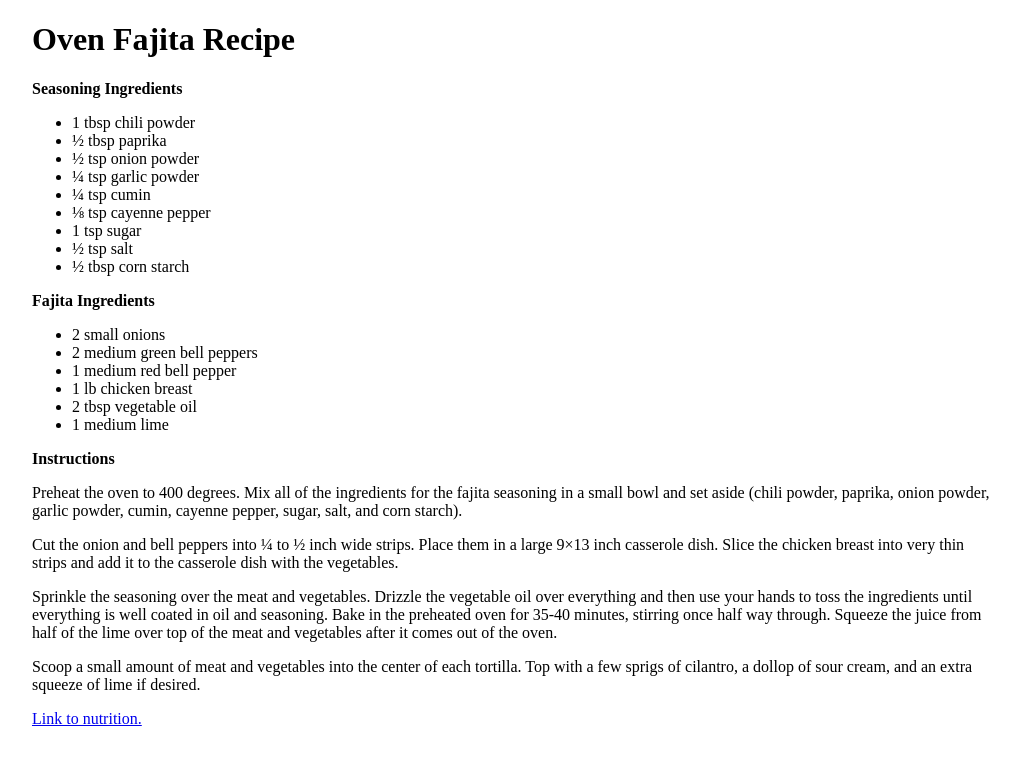
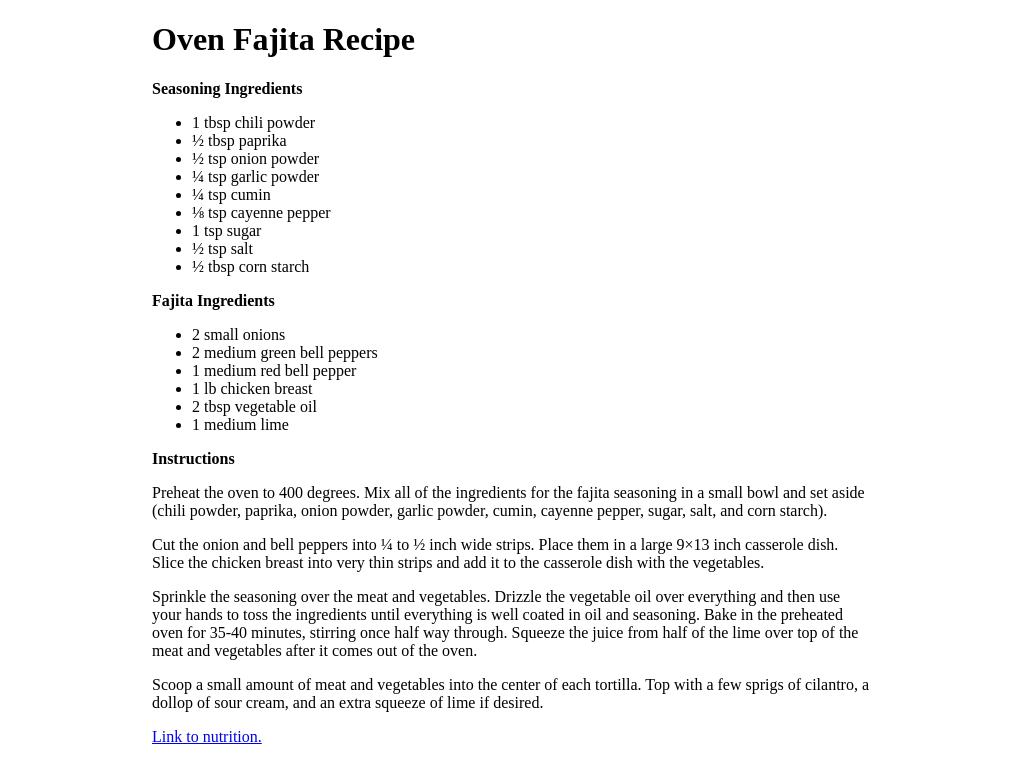
Before and after one commit to adamhammes/old-site, a Jekyll site: the page built from _posts/2015-01-07-oven-baked-fajitas.md, in a window 1280 px wide. Shown: the top 783 px of the page, without its empty margins (128-1148 px from the left). Built offline with Jekyll 4.4.1, drawn with Linux system fonts in a browser that asks for light colours.

Commit message:
Narrow blog entires

```diff
--- a/assets/css/main.css
+++ b/assets/css/main.css
@@ -1,4 +1,4 @@
 .entry {
-    width: 60em;
+    width: 45em;
     margin: auto;
 }
```
